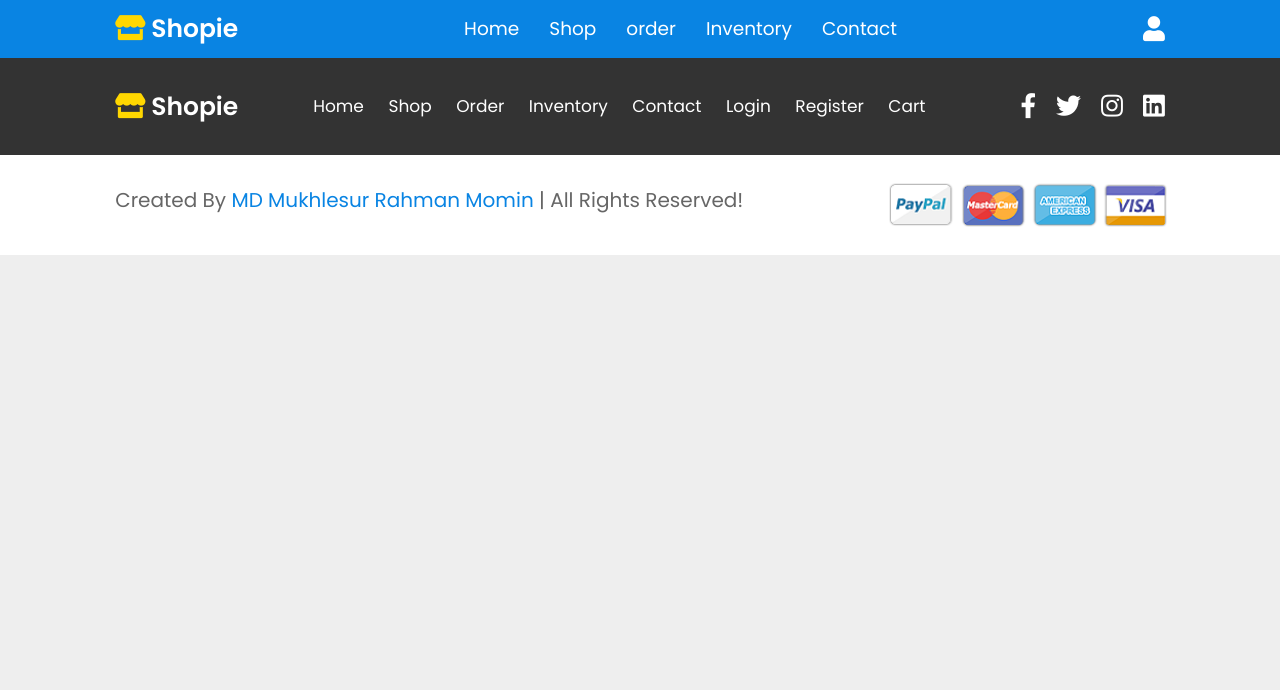
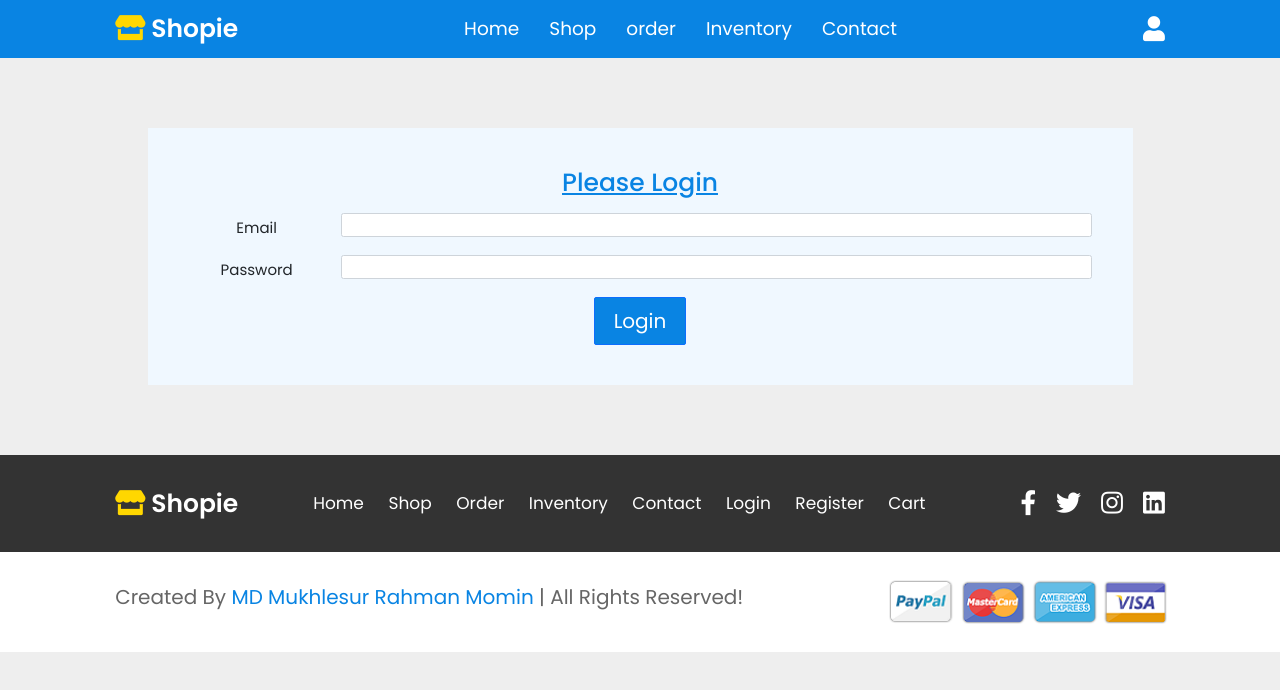
Before and after one commit to mukhlesur1111/project-300-Shopie, a React (Create React App) app: page /login.html in a window 1280 px wide. Shown: the top 690 px of the page. Built offline with nearby package versions, Linux system fonts and the light colour scheme.

Commit message:
done by momin

```diff
--- a/package.json
+++ b/package.json
@@ -13,7 +13,7 @@
     "react-dom": "^18.0.0",
     "react-router": "^6.3.0",
     "react-router-dom": "^5.3.1",
-    "react-scripts": "5.0.1",
+    "react-scripts": "^5.0.1",
     "web-vitals": "^2.1.4"
   },
   "scripts": {
--- a/src/App.js
+++ b/src/App.js
@@ -6,6 +6,7 @@ import Home from './Component/Home/Home';
 import Shop from './Component/Shop/Shop';
 import Contact from './Component/Contact/Contact';
 import Order from './Component/Order/Order';
+import Login from './Component/Login/Login';
 
 
 
@@ -32,6 +33,9 @@ function App() {
           <Route path="/contact.html">
             <Contact></Contact>
           </Route>
+          <Route path="/login.html">
+            <Login></Login>
+          </Route>
         </Switch>
 
         <Footer></Footer>
--- /dev/null
+++ b/src/Component/Login/Login.css
@@ -0,0 +1,16 @@
+.form-section{
+    margin: 7rem;
+}
+.form-div{
+    padding:  4rem;
+    background-color: aliceblue;
+}
+.form-div h1{
+    font-size: 2.5rem;
+    padding-bottom: 1rem;
+    text-decoration: underline;
+    color: #0984e3;
+}
+.input-div label{
+   font-size: 1.5rem;
+}
--- /dev/null
+++ b/src/Component/Login/Login.js
@@ -0,0 +1,28 @@
+import React from 'react';
+import './Login.css'
+const Login = () => {
+    return (
+        <div class="container">
+         <form class="form-section">
+          <div class="form-div">
+              <h1> Please Login</h1>
+               <div class="row mb-3 input-div">
+                  <label for="inputEmail3" class="col-sm-2 col-form-label text-large">Email</label>
+                    <div class="col-sm-10">
+                      <input type="email" class="form-control" id="inputEmail3"/>
+                    </div>
+              </div>
+               <div class="row mb-3 input-div">
+                  <label for="inputPassword3" class="col-sm-2 col-form-label">Password</label>
+                 <div class="col-sm-10">
+                        <input type="password" class="form-control" id="inputPassword3"/>
+                 </div>
+              </div>
+                 <button type="submit" class="btn btn-primary">Login</button>
+           </div>
+         </form>
+        </div>
+    );
+};
+
+export default Login;
```
Also changed, not shown: 1 other file (tests, documents, lock files or other folders).
